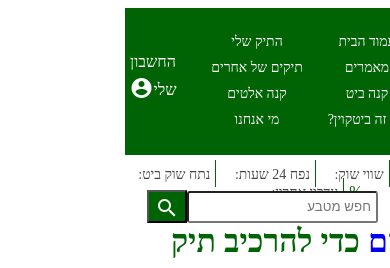
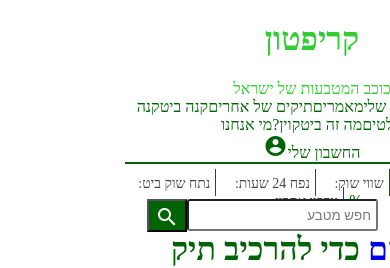
Before and after one commit to orikurt/camabit, an Angular app in the folder client/: page / in a window 390 px wide. Shown: the top 268 px of the page. Built offline with nearby package versions, Linux system fonts and the light colour scheme; no server answers.

Commit message:
template for mobile/desktop stylesheets

```diff
--- /dev/null
+++ b/client/src/app/header/_desktop.scss
@@ -0,0 +1,46 @@
+.header{
+    color: white;
+    display: flex;
+    flex-wrap: wrap;
+    align-items: center;
+    justify-content: center;
+    background-color: $app-color;
+    font-family: "Impact, Charcoal, sans-serif";
+
+    .logo {
+        width: 15%;
+        cursor: pointer;
+        padding-bottom: 15px;
+        color: #d8f402;
+        h1{
+            margin-bottom: 0px;
+        }
+        span{
+            color: ivory;
+        }
+    }
+
+    .navigation {
+        width: 70%;
+
+        span{
+            padding: 5px;
+            cursor: pointer;
+            font-size: 14px;
+            min-width: 100px;
+            display: inline-block;
+            &:hover{
+                font-weight: bold;
+            }
+        }
+    }
+
+    .account {
+        cursor: pointer;
+        width: 15%;
+        span{
+            position: relative;
+            top: -5px;
+        }
+    }
+}
--- /dev/null
+++ b/client/src/app/header/_mobile.scss
@@ -0,0 +1,5 @@
+.header{
+    .logo {
+        color: limegreen;
+    }
+}
--- a/client/src/app/header/header.component.scss
+++ b/client/src/app/header/header.component.scss
@@ -1,48 +1,49 @@
 @import '../../styles.scss';
 
-.header{
-    color: white;
-    display: flex;
-    flex-wrap: wrap;
-    align-items: center;
-    justify-content: center;
-    background-color: $app-color;
-    font-family: "Impact, Charcoal, sans-serif";
+/*
+  ##Device = Desktops
+  ##Screen = 1281px to higher resolution desktops
+*/
+@media (min-width: 1281px) {
+    @import 'desktop';
+}
 
-    .logo {
-        width: 15%;
-        cursor: pointer;
-        color: #d8f402;
-        padding-bottom: 15px;
-        h1{
-            margin-bottom: 0px;
-        }
-        span{
-            color: ivory;
-        }
-    }
+/*
+##Device = Laptops, Desktops
+##Screen = B/w 1025px to 1280px
+*/
+@media (min-width: 1025px) and (max-width: 1280px) {
+    @import 'desktop';
+}
 
-    .navigation {
-        width: 70%;
+/*
+##Device = Tablets, Ipads (portrait)
+##Screen = B/w 768px to 1024px
+*/
+@media (min-width: 768px) and (max-width: 1024px) {
+    @import 'desktop';
+}
 
-        span{
-            padding: 5px;
-            cursor: pointer;
-            font-size: 14px;
-            min-width: 100px;
-            display: inline-block;
-            &:hover{
-                font-weight: bold;
-            }
-        }
-    }
+/*
+##Device = Tablets, Ipads (landscape)
+##Screen = B/w 768px to 1024px
+*/
+@media (min-width: 768px) and (max-width: 1024px) and (orientation: landscape) {
+    @import 'mobile';
+}
 
-    .account {
-        cursor: pointer;
-        width: 15%;
-        span{
-            position: relative;
-            top: -5px;
-        }
-    }
+/*
+##Device = Low Resolution Tablets, Mobiles (Landscape)
+##Screen = B/w 481px to 767px
+*/
+@media (min-width: 481px) and (max-width: 767px) {
+    @import 'mobile';
 }
+
+/*
+##Device = Most of the Smartphones Mobiles (Portrait)
+##Screen = B/w 320px to 479px
+*/
+@media (min-width: 320px) and (max-width: 480px) {
+    @import 'mobile';
+}
```
